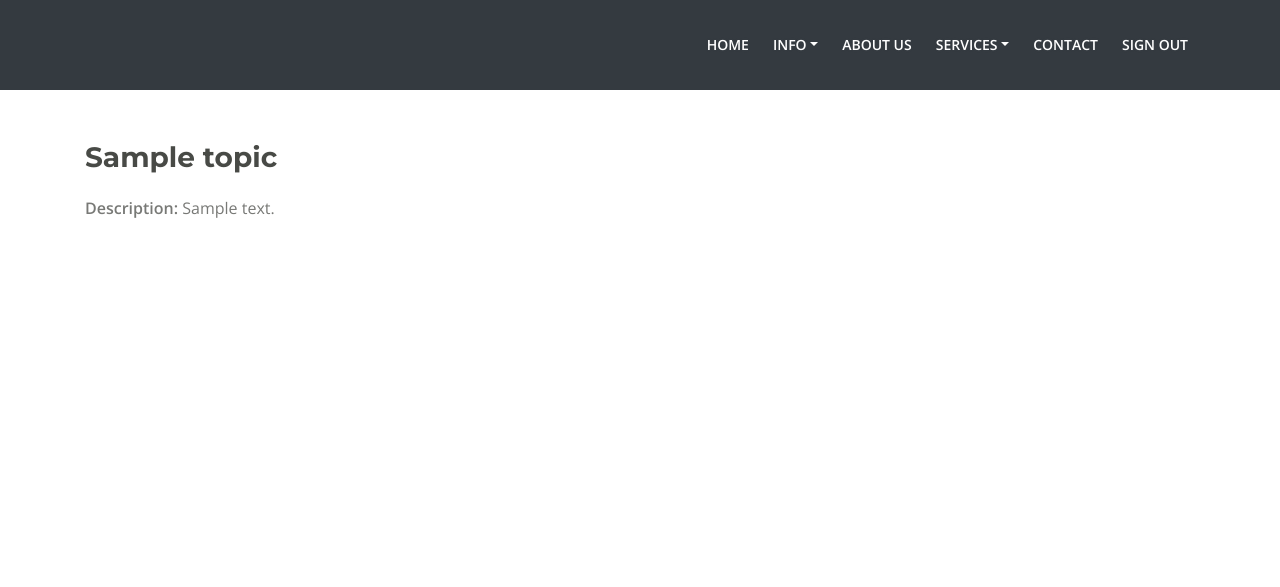
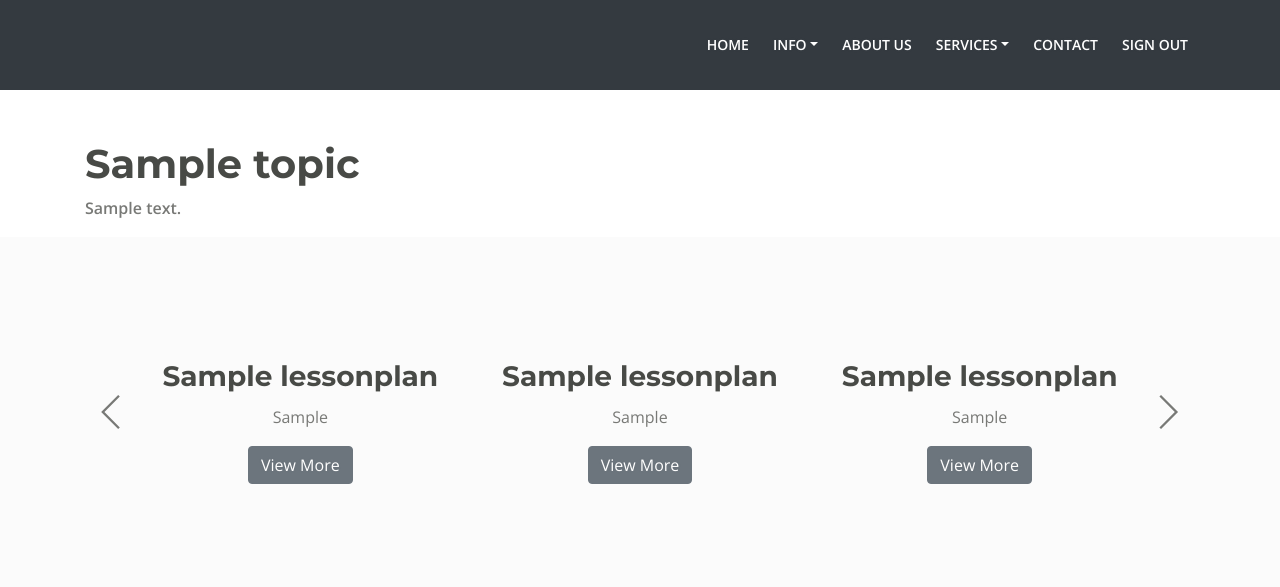
Before and after one commit to Leesha-Noble-Souls/ParentTrainingApp, a Django app: page /lessonPlans/topics/1 in a window 1280 px wide. Shown: the top 587 px of the page. Run offline with Django 3.2, Linux system fonts and the light colour scheme; a user stored in the database is signed in; tables that the repository leaves empty hold one stand-in row (values such as "Sample post"); some libraries are stand-ins or nearby versions.

Commit message:
Topic Details Page

```diff
--- a/lessonPlans/templates/lessonPlans/topic_detail.html
+++ b/lessonPlans/templates/lessonPlans/topic_detail.html
@@ -3,18 +3,46 @@
 
 {% block content %}
 
-    <div id="intro" class="basic-1">
+<div id="intro" class="basic-1">
+    <div class="container">
+        <div class="text-container">
+            <h1>{{ topic.name }}</h1>
+            <p><b>{{ topic.description }}</b></p>
+        </div>
+    </div>
+    <div class="slider">
         <div class="container">
             <div class="row">
-                <div class="col-lg-5">
-                    <div class="text-container">
-                        <h2>{{ topic.name }}</h2>
-                        <p><b>Description: </b> {{ topic.description }}</p>
+                <div class="col-lg-12">
+                    <div class="slider-container">
+                        <div class="swiper-container card-slider">
+                            <div class="swiper-wrapper">
+                                {% for plan in plans %}
+                                <div class="swiper-slide">
+                                    <div class="card">
+                                        <div class="card-body">
+                                            <h2 class="card-title">
+                                                {{ plan.title }}
+                                            </h2>
+                                            <p class="card-text">
+                                                {{ plan.aim }}
+                                            </p>
+                                            <a href="{% url 'lessonPlans:detail' plan.id %}" class="btn btn-secondary text-decoration-none">
+                                                View More
+                                            </a>
+                                        </div>
+                                    </div>
+                                </div>
+                                {% endfor %}
+                            </div>
+                            <div class="swiper-button-next"></div>
+                            <div class="swiper-button-prev"></div>
+                        </div>
                     </div>
                 </div>
             </div>
         </div>
     </div>
-
+</div>
 
 {% endblock %}
--- a/lessonPlans/views.py
+++ b/lessonPlans/views.py
@@ -32,6 +32,14 @@ def topic_detail(request, topic_id):
     try:
         topic = Topic.objects.get(pk = topic_id)
         description = topic.description
+        current_user = request.user
+        plans = []
+
+        for plan in LessonPlan.objects.all():
+            if current_user in plan.assigned_users.all():
+                for plan_topic in plan.topics.filter(name = topic.name):
+                    plans.append(plan)
+
     except ObjectDoesNotExist:
         raise Http404("Topic does not exist")
-    return render(request, 'lessonPlans/topic_detail.html', {'topic' : topic})
+    return render(request, 'lessonPlans/topic_detail.html', {'topic' : topic, 'plans' : plans})
```
